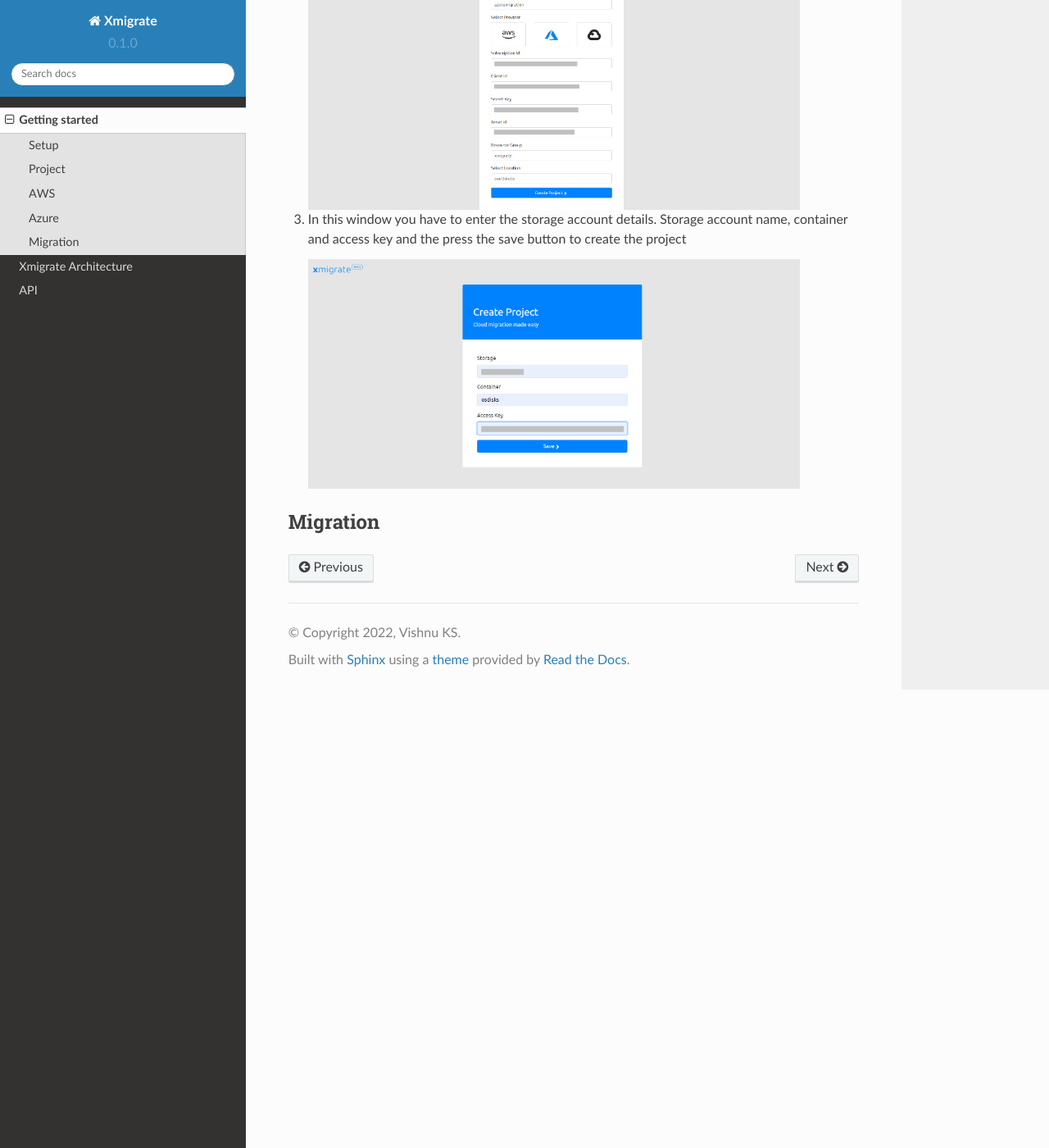
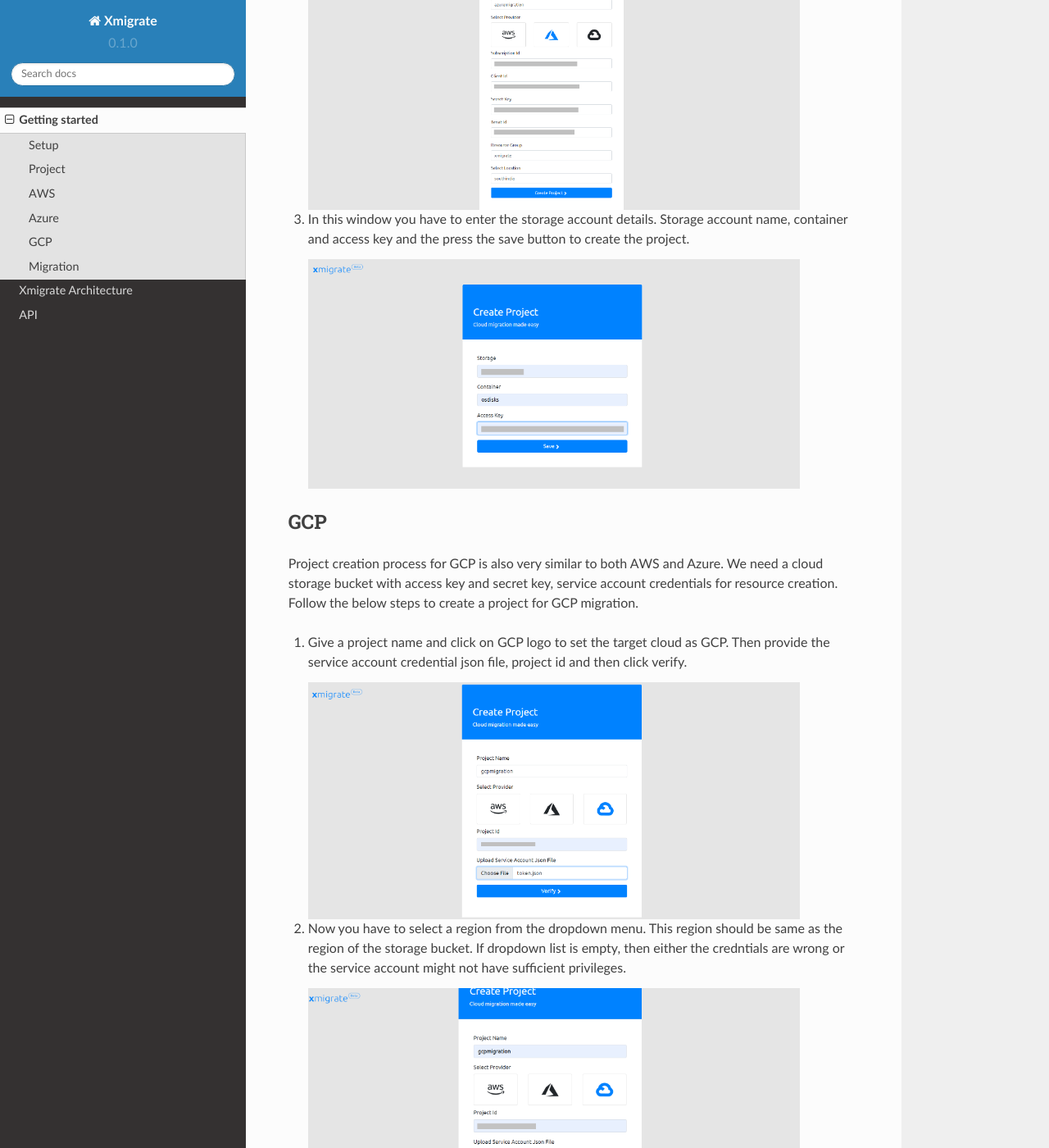
Before and after one commit to xmigrate/xmigrate-docs, a Sphinx documentation site: the page built from docs/source/getting_started.rst, in a window 1280 px wide and 1400 px high, scrolled down 2779 px. Shown: the whole window at 82% size. Built offline with Sphinx 7.4.7 and the Read the Docs theme 2.0.0, drawn with Linux system fonts in a browser that asks for light colours; pages that are not in the unit, such as notebooks, are missing from menus; some of the changed text lies outside the part shown.

Commit message:
added gcp project creation steps

```diff
--- a/docs/source/getting_started.rst
+++ b/docs/source/getting_started.rst
@@ -85,10 +85,34 @@
       :width: 600
 
 3. In this window you have to enter the storage account details. Storage account name, container and access key and the press the
-   save button to create the project
+   save button to create the project.
 
    .. image:: images/azure_project-4.png
       :width: 600
 
+GCP
+---
+Project creation process for GCP is also very similar to both AWS and Azure. We need a cloud storage bucket with access key and secret key,
+service account credentials for resource creation. Follow the below steps to create a project for GCP migration.
+
+1. Give a project name and click on GCP logo to set the target cloud as GCP. Then provide the service account credential json file,
+   project id and then click verify.
+
+   .. image:: images/gcp_project-1.png
+      :width: 600
+
+2. Now you have to select a region from the dropdown menu. This region should be same as the region of the storage bucket. If dropdown list
+   is empty, then either the credntials are wrong or the service account might not have sufficient privileges.
+
+   .. image:: images/gcp_project-2.png
+      :width: 600
+
+3. In this screen you have to enter the cloud storage bucket details. Bucket name, access key and secret key and press the save button
+   to create the project
+
+   .. image:: images/gcp_project-3.png
+      :width: 600
+
+
 Migration
 ---------
```
Also changed, not shown: docs/source/images/gcp_project-1.png (added), docs/source/images/gcp_project-2.png (added), docs/source/images/gcp_project-3.png (added).
